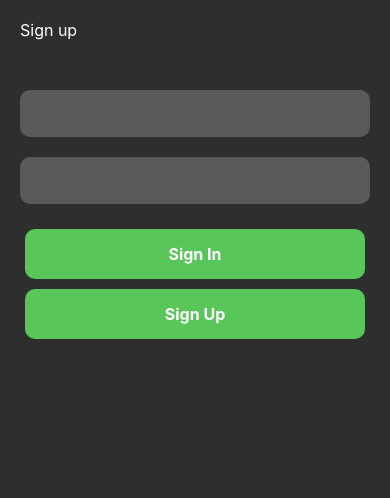
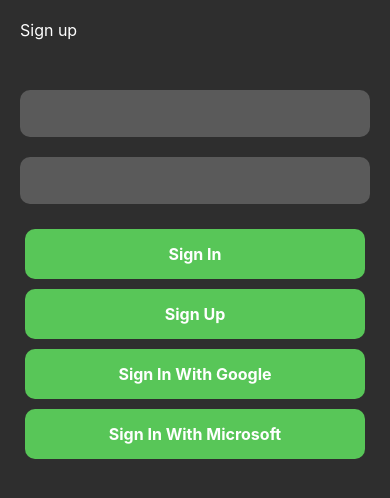
Before and after one commit to yugi957/KingsEye, a React Native app: screen /Login in a window 390 px wide. Shown: the top 498 px of the page. Built offline with nearby package versions, Linux system fonts and the light colour scheme.

Commit message:
added google and microsoft authentication

```diff
--- a/FirebaseConfig.ts
+++ b/FirebaseConfig.ts
@@ -1,7 +1,7 @@
 // Import the functions you need from the SDKs you need
 import { initializeApp } from "firebase/app";
 // import { getAnalytics } from "firebase/analytics";
-import { getAuth } from "firebase/auth";
+import { getAuth, GoogleAuthProvider, OAuthProvider } from "firebase/auth";
 
 // TODO: Add SDKs for Firebase products that you want to use
 // https://firebase.google.com/docs/web/setup#available-libraries
@@ -22,3 +22,6 @@
 // const analytics = getAnalytics(app);
 export const FIREBASE_APP = initializeApp(firebaseConfig);
 export const FIREBASE_AUTH = getAuth(FIREBASE_APP);
+
+export const GOOGLE_PROVIDER = new GoogleAuthProvider();
+export const MICROSOFT_PROVIDER = new OAuthProvider('microsoft.com');
--- a/app/screens/Login.tsx
+++ b/app/screens/Login.tsx
@@ -1,19 +1,21 @@
 import { View, TextInput, StyleSheet, Button, Text, TouchableOpacity, ActivityIndicator, KeyboardAvoidingView } from 'react-native'
 import React, { useState } from 'react'
-import { FIREBASE_AUTH } from '../../FirebaseConfig';
+import { FIREBASE_AUTH, GOOGLE_PROVIDER, MICROSOFT_PROVIDER } from '../../FirebaseConfig';
 import { createUserWithEmailAndPassword, signInWithEmailAndPassword } from 'firebase/auth';
 import globalStyles from '../styles/globalStyles';
+import { getAuth, signInWithPopup, GoogleAuthProvider, OAuthProvider } from "firebase/auth";
 
 const Login = () => {
     const [email, setEmail] = useState('');
     const [password, setPassword] = useState('');
     const [loading, setLoading] = useState(false);
-    const auth = FIREBASE_AUTH;
+    const fbAuth = FIREBASE_AUTH;
+    const auth = getAuth();
 
     const signIn = async () => {
         setLoading(true);
         try {
-            const response = await signInWithEmailAndPassword(auth, email, password);
+            const response = await signInWithEmailAndPassword(fbAuth, email, password);
             console.log(response);
             alert('Signed in');
         } catch (error: any) {
@@ -27,7 +29,7 @@
     const signUp = async () => {
         setLoading(true);
         try {
-            const response = await createUserWithEmailAndPassword(auth, email, password);
+            const response = await createUserWithEmailAndPassword(fbAuth, email, password);
             console.log(response);
             alert('Account created');
         } catch (error: any) {
@@ -56,6 +58,62 @@
                         <TouchableOpacity style={globalStyles.generalButton} onPress={signUp}>
                             <Text style={styles.loginButtonText}>Sign Up</Text>
                         </TouchableOpacity>
+
+                        {/* sign in with google */}
+                        <TouchableOpacity
+                            style={globalStyles.generalButton}
+                            onPress={() => {
+                                signInWithPopup(auth, GOOGLE_PROVIDER)
+                                    .then((result) => {
+                                        // This gives you a Google Access Token. You can use it to access the Google API.
+                                        const credential = GoogleAuthProvider.credentialFromResult(result);
+                                        if (credential) {
+                                            const token = credential.accessToken;
+                                        }
+                                        // The signed-in user info.
+                                        const user = result.user;
+                                        // IdP data available using getAdditionalUserInfo(result)
+                                        // ...
+                                    })
+                                    .catch((error) => {
+                                        // Handle Errors here.
+                                        const errorCode = error.code;
+                                        const errorMessage = error.message;
+                                        // The email of the user's account used.
+                                        const email = error.customData.email;
+                                        // The AuthCredential type that was used.
+                                        const credential = GoogleAuthProvider.credentialFromError(error);
+                                        // ...
+                                    });
+                            }}
+                        >
+                            <Text style={styles.loginButtonText}>Sign In With Google</Text>
+                        </TouchableOpacity>
+
+                        {/* sign in with microsoft */}
+                        <TouchableOpacity
+                            style={globalStyles.generalButton}
+                            onPress={() => {
+                                signInWithPopup(auth, MICROSOFT_PROVIDER)
+                                    .then((result) => {
+                                        // User is signed in.
+                                        // IdP data available in result.additionalUserInfo.profile.
+
+                                        // Get the OAuth access token and ID Token
+                                        const credential = OAuthProvider.credentialFromResult(result);
+                                        if (credential) {
+                                            const accessToken = credential.accessToken;
+                                            const idToken = credential.idToken;
+                                        }
+                                    })
+                                    .catch((error) => {
+                                        // Handle error.
+                                    });
+                            }}
+                        >
+                            <Text style={styles.loginButtonText}>Sign In With Microsoft</Text>
+                        </TouchableOpacity>
+
                     </>
                 )}
             </KeyboardAvoidingView>
```
